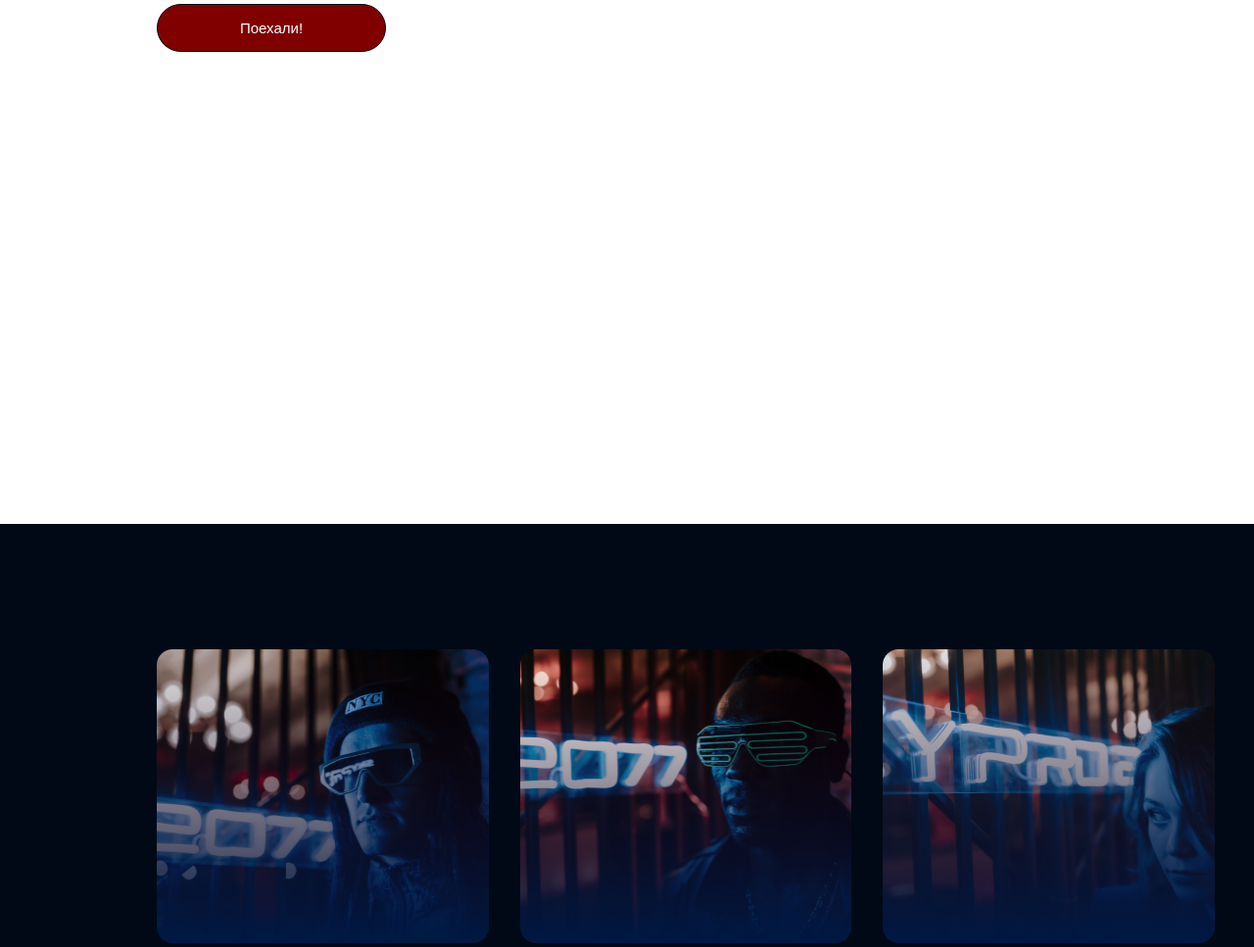
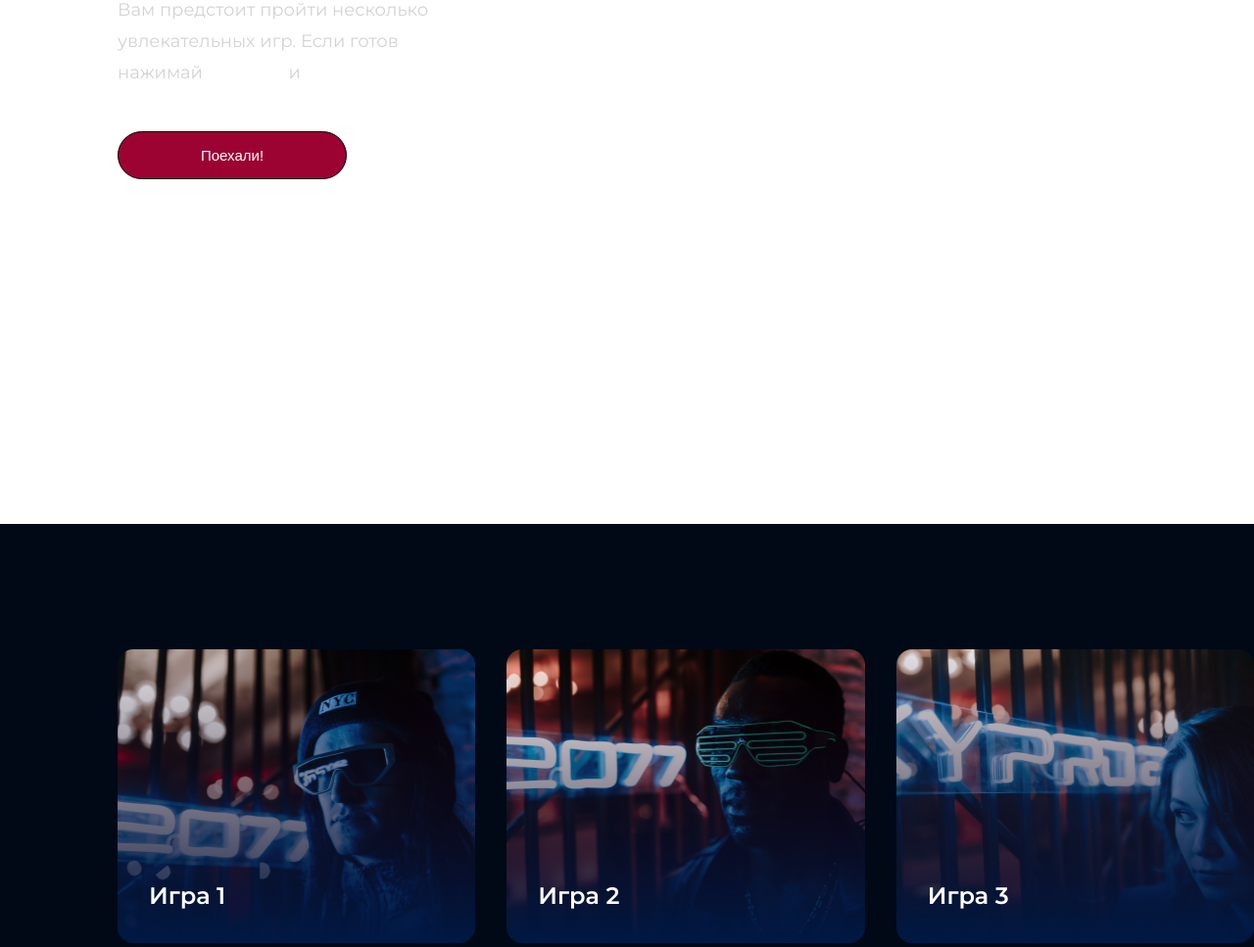
Before and after one commit to mrjustgo/Homework1, a plain HTML site: page index.html in a window 1280 px wide. Shown: the part 489-1456 px from the top of the page at 98% size. Drawn offline with Linux system fonts and the light colour scheme.

Commit message:
Отступы задал верно,но все равно не правильно

```diff
--- a/index.html
+++ b/index.html
@@ -5,23 +5,36 @@
     <meta http-equiv="X-UA-Compatible" content="IE=edge" />
     <meta name="viewport" content="width=device-width, initial-scale=1.0" />
     <title>Homework1</title>
-    <link rel="preconnect" href="https://fonts.googleapis.com">
-    <link rel="preconnect" href="https://fonts.gstatic.com" crossorigin>
-    <link href="https://fonts.googleapis.com/css2?family=Montserrat:wght@400;500;600;700&display=swap" rel="stylesheet">
+    <link rel="preconnect" href="https://fonts.googleapis.com" />
+    <link rel="preconnect" href="https://fonts.gstatic.com" crossorigin />
+    <link
+      href="https://fonts.googleapis.com/css2?family=Montserrat:wght@400;500;600;700&display=swap"
+      rel="stylesheet"
+    />
     <link rel="stylesheet" href="style.css" />
   </head>
   <body>
     <section class="tittle">
-    <div class="top center">
-     <h1 class="text">Добро пожаловать на мой сайт !</h1>
-     <p class="top__text">Вам предстоит пройти несколько увлекательных игр. Если готов нажимай  <span class="menu__text">поехали</span> и  <span class="menu__text">приступай</span></p>
-     <button class="button__top">Поехали!</button>
-    </div>
+      <div class="top center">
+        <h1 class="text">Добро пожаловать на мой сайт !</h1>
+        <p class="top__text">
+          Вам предстоит пройти несколько увлекательных игр. Если готов нажимай
+          <span class="menu__text">поехали</span> и
+          <span class="menu__text">приступай</span>
+        </p>
+        <button class="button__top">Поехали!</button>
+      </div>
     </section>
     <section class="menu center">
-        <div class="for-box"></div>
-        <div class="for-box2"></div>
-        <div class="for-box3"></div>
+      <div class="for-box">
+        <p class="game__box">Игра 1</p>
+      </div>
+      <div class="for-box2">
+        <p class="game__box">Игра 2</p>
+      </div>
+      <div class="for-box3">
+        <p class="game__box">Игра 3</p>
+      </div>
     </section>
   </body>
 </html>
--- a/style.css
+++ b/style.css
@@ -14,9 +14,10 @@ body{
 
 
 .center {
-    padding-left: calc(50% -  600px);
-    padding-right: calc(50% -  600px);
-}
+    padding-left: calc(50% -  720px);
+    padding-right: calc(50% -  720px);
+
+   }
 
 .top {
     height: 1024px;
@@ -31,30 +32,36 @@ body{
     color:#FFFFFF;
     font-family: Montserrat;
     font-size: 64px;
-    font-weight: 788px;
     padding-top: 217px;
     padding-left: 120px;
     padding-bottom: 32px;
-    padding-right: 350px;
+    padding-right: 531px;
 }
 
 
 .top__text{
     font-family: Montserrat;
     font-size: 18px;
+    font-weight: 700;
+    line-height: 32px;
     letter-spacing: 0px;
     text-align: left;
+    font-family: Montserrat;
+    font-size: 18px;
+    font-weight: 300;
+    line-height: 32px;
+    letter-spacing: 0px;
+    text-align: left;
+    color: lightgray;
     padding-left: 120px;
+    padding-right: 838px;
     padding-bottom: 44px;
-    padding-right: 600px;
-   color: lightgray;
-    mix-blend-mode: screen;
 }
 
 
 .button__top{
     border-radius: 30px;
-    background: maroon;
+   background: #9C0332;
     margin-left: 120px;
     width: 234px;
     height: 49px;
@@ -69,7 +76,7 @@ body{
 }
 
 .menu{
-    height: 556px;
+    height: 300px;
     background-image: url(img/menu.png);
     background-repeat: no-repeat;
     background-position:center;
@@ -78,10 +85,25 @@ body{
     gap: 32px;
     padding-top: 128px;
     padding-bottom: 128px;
+
 }
 
 .menu__text{
     color: #FFFFFF;
+}
+
+.game__box{
+    font-family: Montserrat;
+    font-size: 24px;
+    font-weight: 600;
+    line-height: 32px;
+    letter-spacing: 0px;
+    text-align: left;
+    padding-top: 236px;
+    padding-left: 32px;
+    padding-right: 32px;
+    padding-bottom: 32px;
+
 }
 .for-box{
     background-image: url(img/for-box.png);
@@ -92,6 +114,14 @@ body{
     height: 300px;
     border-radius: 16px;
     margin-left: 120px;
+    color: #FFFFFF;
+    font-family: Montserrat;
+    font-size: 24px;
+    font-weight: 600;
+    line-height: 32px;
+    letter-spacing: 0px;
+    text-align: left;
+
 }
 .for-box2{
     background-image: url(img/for-box2.png);
@@ -101,6 +131,15 @@ body{
     width: 379px;
     height: 300px;
     border-radius: 16px;
+    color: #FFFFFF;
+    font-family: Montserrat;
+    font-size: 24px;
+    font-weight: 600;
+    line-height: 32px;
+    letter-spacing: 0px;
+    text-align: left;
+
+
 }
 .for-box3{
     background-image: url(img/for-box3.png);
@@ -110,4 +149,12 @@ body{
     width: 379px;
     height: 300px;
     border-radius: 16px;
+    color: #FFFFFF;
+    font-family: Montserrat;
+    font-size: 24px;
+    font-weight: 600;
+    line-height: 32px;
+    letter-spacing: 0px;
+    text-align: left;
+
 }
```
